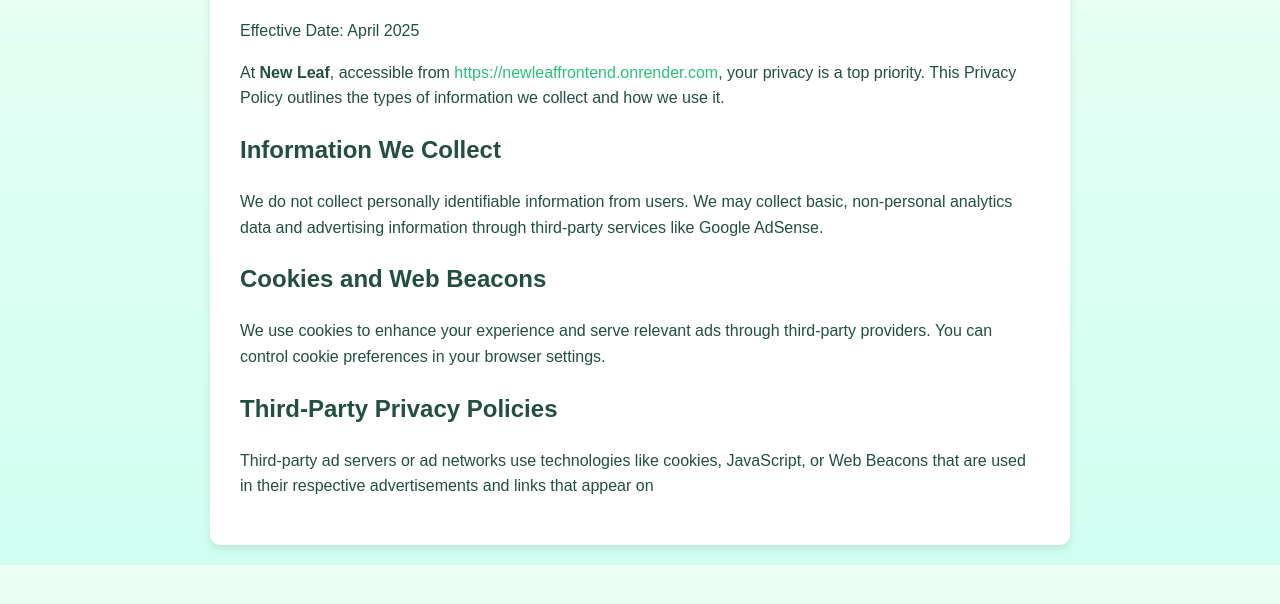
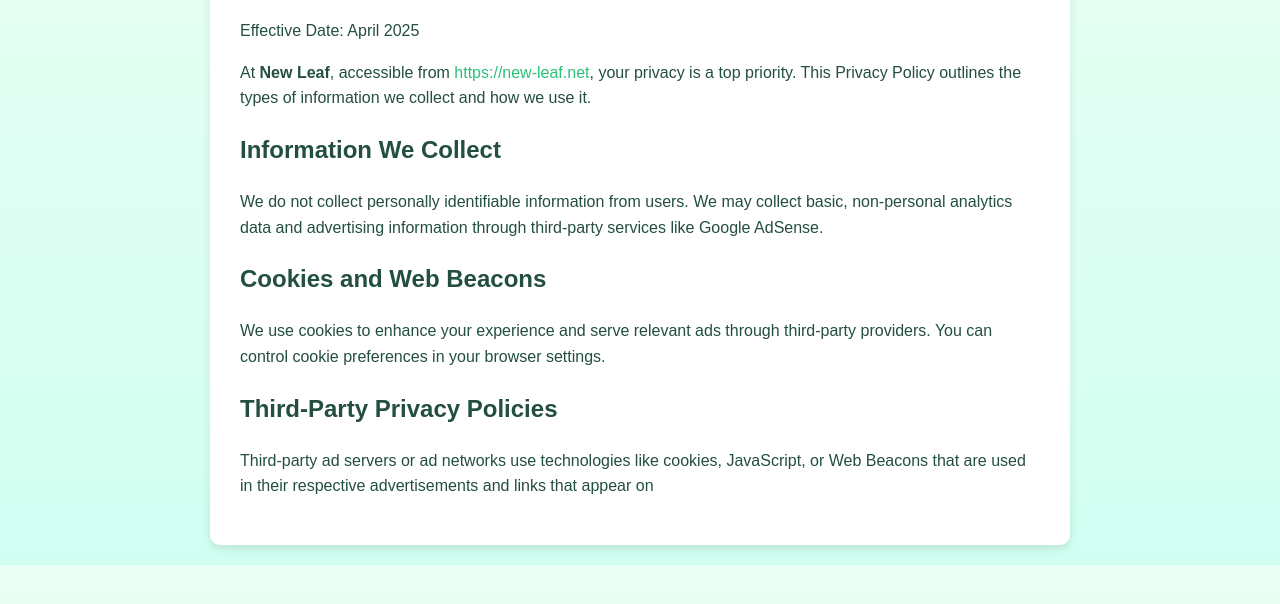
Before and after one commit to JesseOpitz/NewLeafFrontend, a plain HTML site: page policy.html in a window 1280 px wide. Shown: the part 126-730 px from the top of the page. Drawn offline with Linux system fonts and the light colour scheme.

Commit message:
Update policy.html

```diff
--- a/policy.html
+++ b/policy.html
@@ -31,7 +31,7 @@
   </style>
 </head>
 <body><div class="content">
-  <h1>Privacy Policy</h1>  <p>Effective Date: April 2025</p>  <p>At <strong>New Leaf</strong>, accessible from <a href="https://newleaffrontend.onrender.com">https://newleaffrontend.onrender.com</a>, your privacy is a top priority. This Privacy Policy outlines the types of information we collect and how we use it.</p>  <h2>Information We Collect</h2>
+  <h1>Privacy Policy</h1>  <p>Effective Date: April 2025</p>  <p>At <strong>New Leaf</strong>, accessible from <a href="https://new-leaf.net">https://new-leaf.net</a>, your privacy is a top priority. This Privacy Policy outlines the types of information we collect and how we use it.</p>  <h2>Information We Collect</h2>
   <p>We do not collect personally identifiable information from users. We may collect basic, non-personal analytics data and advertising information through third-party services like Google AdSense.</p>  <h2>Cookies and Web Beacons</h2>
   <p>We use cookies to enhance your experience and serve relevant ads through third-party providers. You can control cookie preferences in your browser settings.</p>  <h2>Third-Party Privacy Policies</h2>
   <p>Third-party ad servers or ad networks use technologies like cookies, JavaScript, or Web Beacons that are used in their respective advertisements and links that appear on
```
